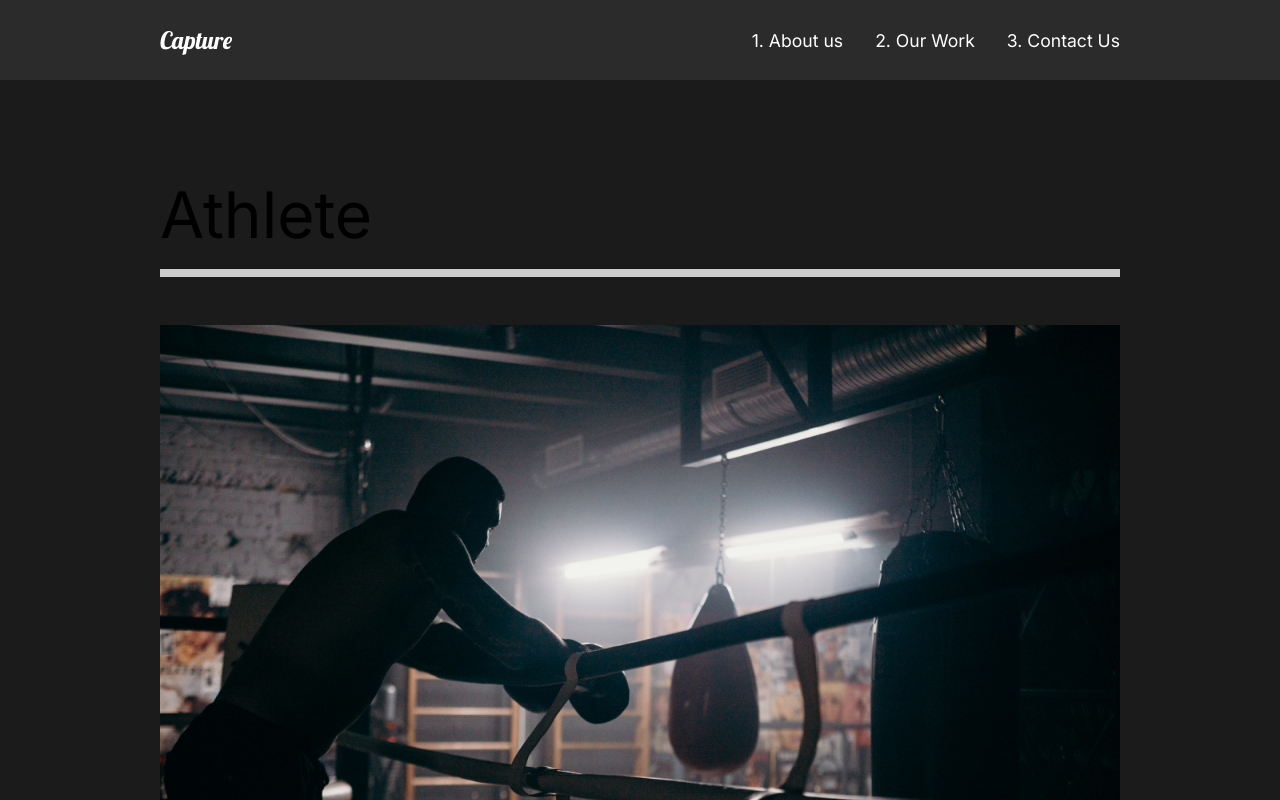
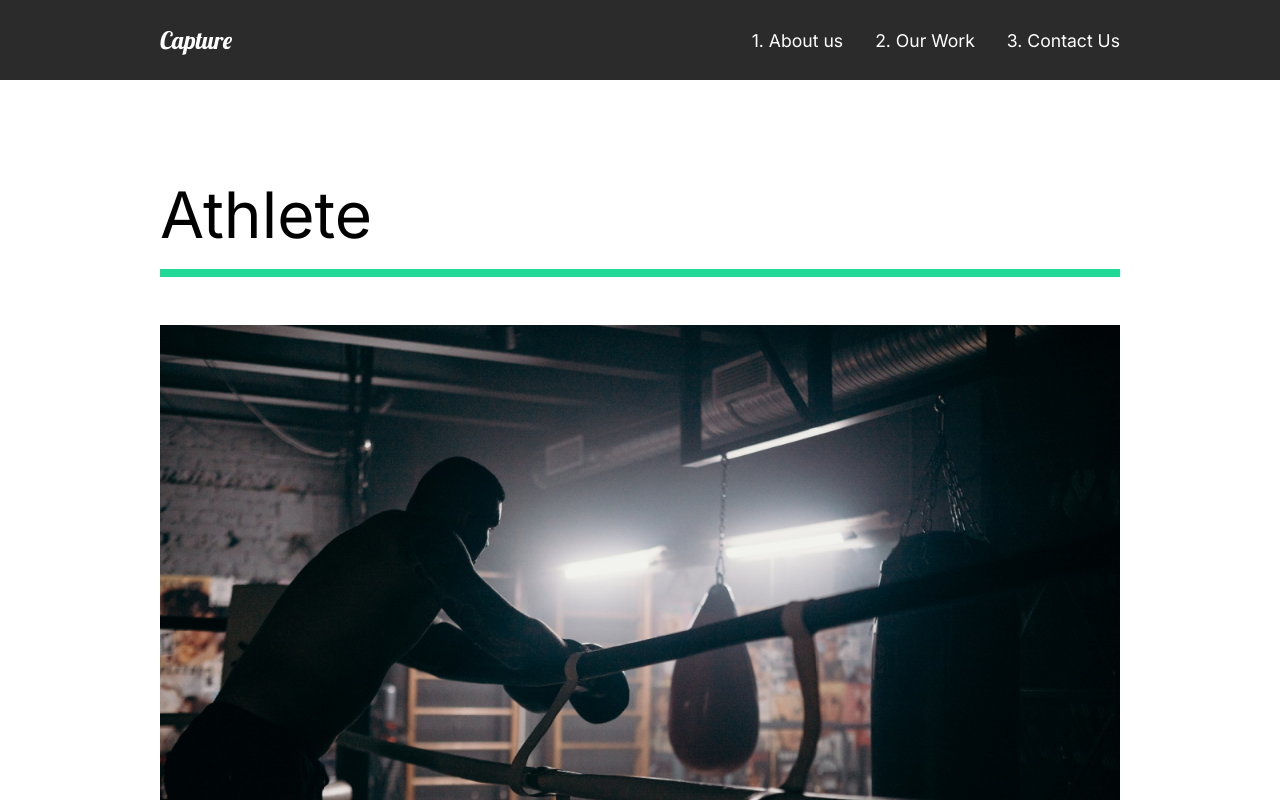
Before and after one commit to Sagisaschar/capture, a React (Create React App) app: page /work in a window 1280 px wide. Shown: the top 800 px of the page. Built offline with nearby package versions, Linux system fonts and the light colour scheme.

Commit message:
8. our work animation

```diff
--- a/src/App.js
+++ b/src/App.js
@@ -3,16 +3,19 @@
 import ContactUs from "./pages/ContactUs";
 import OurWork from "./pages/OurWork";
 import MovieDetails from "./pages/MovieDetails";
-import { Route, Switch } from "react-router-dom";
+import { Route, Switch, useLocation } from "react-router-dom";
 // Global style
 import GlobalStyle from "./components/GlobalStyle";
+import { AnimatePresence } from "framer-motion";
 
 function App() {
+  const location = useLocation();
   return (
     <div className="App">
       <Nav />
       <GlobalStyle />
-      <Switch>
+      <AnimatePresence exitBeforeEnter>
+        <Switch location={location} key={location.pathname}>
           <Route path="/" exact>
             <AboutUs />
           </Route>
@@ -26,6 +29,7 @@
             <ContactUs />
           </Route>
         </Switch>
+      </AnimatePresence>
     </div>
   );
 }
--- /dev/null
+++ b/src/animation.js
@@ -0,0 +1,58 @@
+export const pageAnimation = {
+  hidden: {
+    opacity: 0,
+    y: 300,
+  },
+  show: {
+    opacity: 1,
+    y: 0,
+    transition: {
+      duration: 1,
+      when: "beforeChildren",
+      staggerChildren: 0.25,
+    },
+  },
+  exit: {
+    opacity: 0,
+    y: 300,
+    transition: {
+      duration: 0.6,
+    },
+  },
+};
+
+export const h2Anim = {
+  hidden: {
+    opacity: 0,
+    y: 300,
+  },
+  show: {
+    opacity: 1,
+    y: 0,
+    transition: { duration: 0.75, ease: "easeOut" },
+  },
+};
+
+export const fade = {
+  hidden: {
+    opacity: 0,
+  },
+  show: {
+    opacity: 1,
+    transition: { duration: 0.75, ease: "easeOut" },
+  },
+};
+
+export const imageAnim = {
+  hidden: { scale: 1.5, opacity: 0 },
+  show: {
+    scale: 1,
+    opacity: 1,
+    transition: { ease: "easeOut", duration: 0.75 },
+  },
+};
+
+export const lineAnim = {
+  hidden: { width: "0%" },
+  show: { width: "100%", transition: { duration: 1 } },
+};
--- /dev/null
+++ b/src/components/Wave.js
@@ -0,0 +1,30 @@
+import { motion } from "framer-motion";
+import styled from "styled-components";
+
+const Wave = () => {
+  return (
+    <WaveStyled
+      viewBox="0 0 1440 363"
+      fill="none"
+      xmlns="http://www.w3.org/2000/svg"
+    >
+      <motion.path
+        initial={{ pathLength: 0, pathOffset: 1 }}
+        animate={{ pathLength: 1, pathOffset: 0 }}
+        transition={{ duration: 1 }}
+        d="M1440 27.4774C1352.73 19.8184 1122.41 49.0556 899.331 227.276C620.48 450.052 354.282 355.647 170.328 185.318C23.165 49.0556 -4.21721 8.32998 0.487081 5"
+        stroke="#D96ED4"
+        strokeOpacity="0.2"
+        strokeWidth="10"
+      />
+    </WaveStyled>
+  );
+};
+
+const WaveStyled = styled(motion.svg)`
+  position: absolute;
+  left: 0;
+  z-index: 1;
+`;
+
+export default Wave;
--- a/src/pages/AboutUs.js
+++ b/src/pages/AboutUs.js
@@ -1,14 +1,22 @@
 import AboutSection from "../components/AboutSection";
 import ServicesSection from "../components/ServicesSection";
 import FaqSection from "../components/FaqSection";
+// Page animation
+import { motion } from "framer-motion";
+import { pageAnimation } from "../animation";
 
 const AboutUs = () => {
   return (
-    <>
+    <motion.div
+      exit="exit"
+      variants={pageAnimation}
+      initial="hidden"
+      animate="show"
+    >
       <AboutSection />
       <ServicesSection />
       <FaqSection />
-    </>
+    </motion.div>
   );
 };
 
--- a/src/pages/ContactUs.js
+++ b/src/pages/ContactUs.js
@@ -1,4 +1,18 @@
+// Page animation
+import { motion } from "framer-motion";
+import { pageAnimation } from "../animation";
+
 const ContactUs = () => {
-  return <div>Contact Us</div>;
+  return (
+    <motion.div
+      exit="exit"
+      variants={pageAnimation}
+      initial="hidden"
+      animate="show"
+      style={{ background: "#fff" }}
+    >
+      Contact Us
+    </motion.div>
+  );
 };
 export default ContactUs;
--- a/src/pages/MovieDetails.js
+++ b/src/pages/MovieDetails.js
@@ -2,6 +2,9 @@
 import styled from "styled-components";
 import { useHistory } from "react-router-dom";
 import { MovieState } from "../movieState";
+// Page animation
+import { motion } from "framer-motion";
+import { pageAnimation } from "../animation";
 
 const MovieDetails = () => {
   const history = useHistory();
@@ -17,7 +20,12 @@
   return (
     <>
       {movie && (
-        <Details>
+        <Details
+          exit="exit"
+          variants={pageAnimation}
+          initial="hidden"
+          animate="show"
+        >
           <HeadLine>
             <h2>{movie.title}</h2>
             <img src={movie.mainImg} alt="movie" />
@@ -40,7 +48,7 @@
   );
 };
 
-const Details = styled.div`
+const Details = styled(motion.div)`
   color: white;
 `;
 const HeadLine = styled.div`
--- a/src/pages/OurWork.js
+++ b/src/pages/OurWork.js
@@ -4,15 +4,26 @@
 import athlete from "../img/athlete-small.png";
 import goodtimes from "../img/goodtimes-small.png";
 import theracer from "../img/theracer-small.png";
+// Page animation
+import { motion } from "framer-motion";
+import { pageAnimation, imageAnim, fade, lineAnim } from "../animation";
 
 const OurWork = () => {
   return (
-    <Work>
+    <Work
+      exit="exit"
+      variants={pageAnimation}
+      initial="hidden"
+      animate="show"
+      style={{ background: "#fff" }}
+    >
       <Movie>
-        <h2>Athlete</h2>
-        <div className="line"></div>
+        <motion.h2 variants={fade}>Athlete</motion.h2>
+        <motion.div variants={lineAnim} className="line"></motion.div>
         <Link to="/work/the-athlete">
-          <img src={athlete} alt="athlete" />
+          <Hide>
+            <motion.img variants={imageAnim} src={athlete} alt="athlete" />
+          </Hide>
         </Link>
       </Movie>
       <Movie>
@@ -33,7 +44,7 @@
   );
 };
 
-const Work = styled.div`
+const Work = styled(motion.div)`
   padding: 5rem 10rem;
   min-height: 100vh;
   overflow: hidden;
@@ -42,11 +53,15 @@
   }
 `;
 
+const Hide = styled.div`
+  overflow: hidden;
+`;
+
 const Movie = styled.div`
   padding-bottom: 10rem;
   .line {
     height: 0.5rem;
-    background: #cccccc;
+    background: #23d997;
     margin-bottom: 3rem;
   }
   img {
--- a/src/styles.js
+++ b/src/styles.js
@@ -11,6 +11,7 @@
 
 export const Description = styled.div`
   flex: 1;
+  z-index: 2;
   padding-right: 5rem;
   h2 {
     font-weight: lighter;
@@ -19,6 +20,7 @@
 
 export const Image = styled.div`
   flex: 1;
+  z-index: 2;
   overflow: hidden;
   img {
     width: 100%;
```
Also changed, not shown: src/components/AboutSection.js (+23 -14 lines), 1 other file (tests, documents, lock files or other folders). Lines whose indentation alone changed are shown as unchanged.
